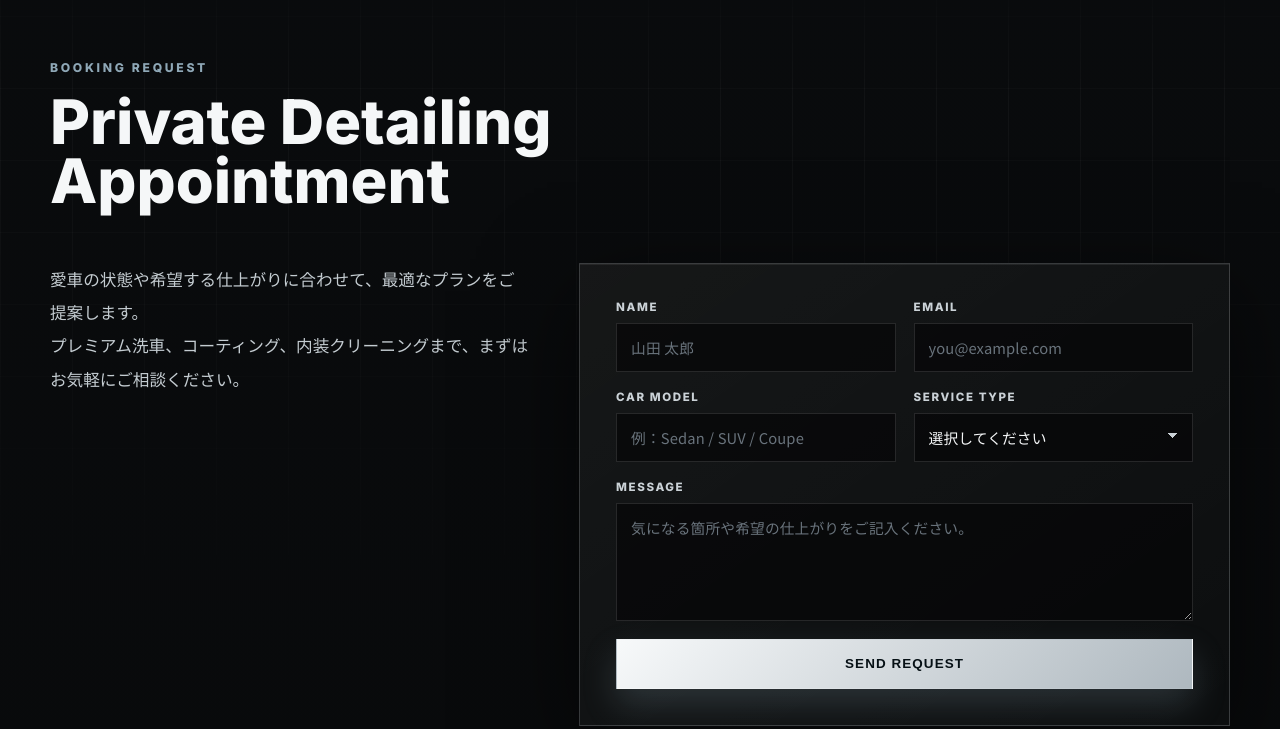
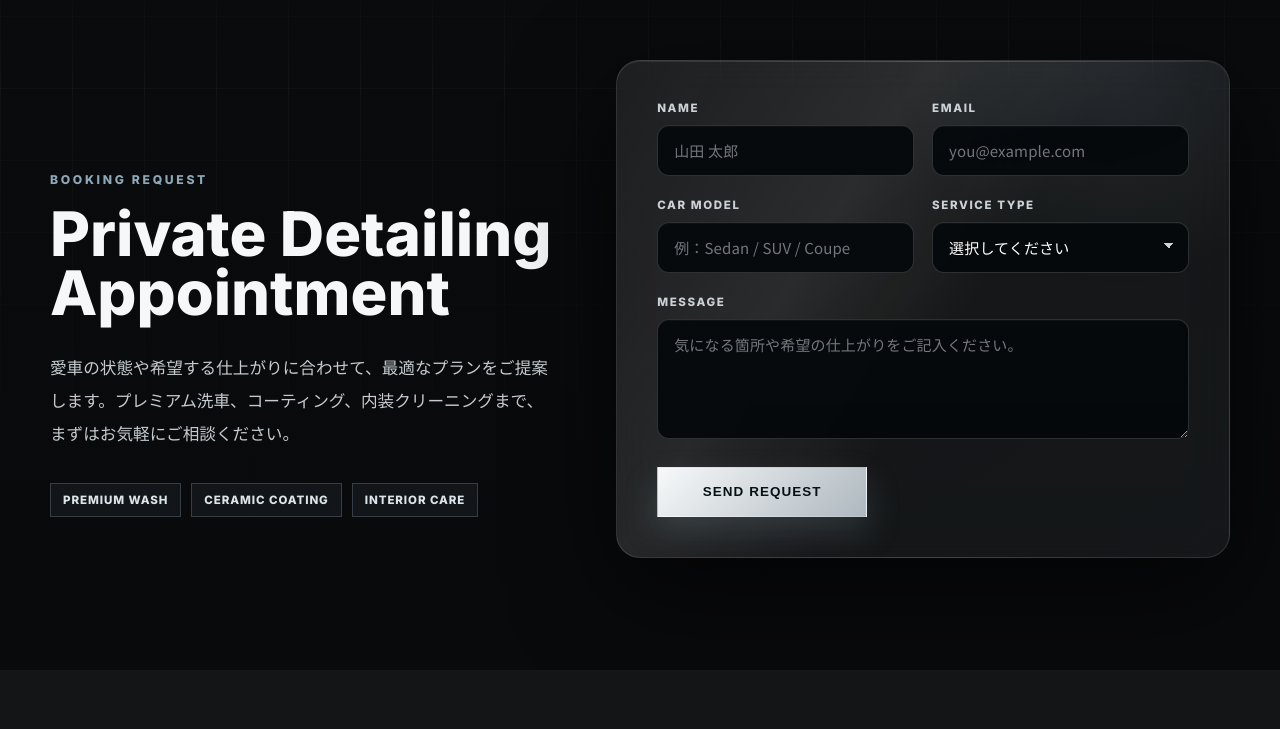
Before and after one commit to aicmode/BLACKLINE-DETAILING, a plain HTML site: page index.html in a window 1280 px wide. Shown: the part 5035-5764 px from the top of the page. Drawn offline with Linux system fonts and the light colour scheme.

Commit message:
Fix booking form layout

```diff
--- a/index.html
+++ b/index.html
@@ -247,15 +247,19 @@
       </section>
 
       <section class="booking section-dark" id="contact">
-        <div class="section-heading reveal">
-          <p class="eyebrow">Booking Request</p>
-          <h2>Private Detailing Appointment</h2>
-        </div>
         <div class="booking-layout">
-          <p class="booking-lead reveal">
-            愛車の状態や希望する仕上がりに合わせて、最適なプランをご提案します。<br />
-            プレミアム洗車、コーティング、内装クリーニングまで、まずはお気軽にご相談ください。
-          </p>
+          <div class="booking-copy reveal">
+            <p class="eyebrow">Booking Request</p>
+            <h2>Private Detailing Appointment</h2>
+            <p class="booking-lead">
+              愛車の状態や希望する仕上がりに合わせて、最適なプランをご提案します。プレミアム洗車、コーティング、内装クリーニングまで、まずはお気軽にご相談ください。
+            </p>
+            <div class="booking-tags" aria-label="Available services">
+              <span>Premium Wash</span>
+              <span>Ceramic Coating</span>
+              <span>Interior Care</span>
+            </div>
+          </div>
           <form class="booking-form reveal" aria-label="Booking request form" onsubmit="return false;">
             <div class="field">
               <label for="bk-name">Name</label>
--- a/style.css
+++ b/style.css
@@ -20,6 +20,7 @@
 
 html {
   scroll-behavior: smooth;
+  scroll-padding-top: 92px;
 }
 
 body {
@@ -966,38 +967,118 @@ h3 {
   position: relative;
   z-index: 1;
   display: grid;
-  grid-template-columns: minmax(0, 0.85fr) minmax(0, 1.15fr);
-  gap: 48px;
+  grid-template-columns: minmax(0, 0.9fr) minmax(0, 1.1fr);
+  gap: clamp(34px, 5vw, 72px);
   align-items: start;
 }
 
+.booking {
+  padding-bottom: 112px;
+}
+
+.booking-copy {
+  position: sticky;
+  top: 112px;
+}
+
+.booking-copy h2 {
+  max-width: 540px;
+}
+
 .booking-lead {
-  margin: 0;
+  max-width: 560px;
+  margin: 28px 0 0;
   color: #c4ccd1;
   font-family: "Noto Sans JP", sans-serif;
   font-size: 1.04rem;
   line-height: 2;
 }
 
+.booking-tags {
+  display: flex;
+  flex-wrap: wrap;
+  gap: 10px;
+  margin-top: 32px;
+}
+
+.booking-tags span {
+  padding: 9px 12px;
+  border: 1px solid rgba(143, 168, 183, 0.28);
+  color: #dce5e9;
+  background: rgba(143, 168, 183, 0.08);
+  font-size: 0.72rem;
+  font-weight: 800;
+  letter-spacing: 0.08em;
+  text-transform: uppercase;
+  backdrop-filter: blur(10px);
+}
+
 .booking-form {
+  position: relative;
   display: grid;
   grid-template-columns: repeat(2, 1fr);
-  gap: 18px;
-  padding: 36px;
-  border: 1px solid rgba(203, 210, 215, 0.22);
+  gap: 22px 18px;
+  overflow: hidden;
+  padding: clamp(32px, 4vw, 40px);
+  border: 1px solid rgba(255, 255, 255, 0.12);
+  border-radius: 24px;
   background:
-    linear-gradient(145deg, rgba(255, 255, 255, 0.05), rgba(255, 255, 255, 0.012)),
-    rgba(10, 12, 14, 0.85);
+    linear-gradient(122deg, transparent 0%, rgba(255, 255, 255, 0.08) 34%, transparent 55%),
+    linear-gradient(145deg, rgba(255, 255, 255, 0.052), rgba(255, 255, 255, 0.018) 52%, rgba(143, 168, 183, 0.04)),
+    rgba(255, 255, 255, 0.03);
   box-shadow:
     inset 0 1px 0 rgba(255, 255, 255, 0.07),
-    var(--shadow);
+    0 32px 100px rgba(0, 0, 0, 0.64);
   backdrop-filter: blur(18px);
+  transition: border-color 240ms ease, box-shadow 240ms ease, transform 240ms ease;
+}
+
+.booking-form::before,
+.booking-form::after {
+  position: absolute;
+  pointer-events: none;
+  content: "";
+}
+
+.booking-form::before {
+  inset: 0;
+  border-radius: inherit;
+  background:
+    linear-gradient(90deg, transparent, rgba(245, 247, 248, 0.14), transparent) top / 100% 1px no-repeat,
+    radial-gradient(circle at 82% 0%, rgba(143, 168, 183, 0.12), transparent 32%);
+}
+
+.booking-form::after {
+  inset: -50% auto -50% -64%;
+  width: 42%;
+  background: linear-gradient(105deg, transparent, rgba(255, 255, 255, 0.1), transparent);
+  opacity: 0;
+  transform: skewX(-12deg);
+  transition: opacity 260ms ease, transform 680ms ease;
+}
+
+.booking-form:hover,
+.booking-form:focus-within {
+  border-color: rgba(203, 210, 215, 0.24);
+  box-shadow:
+    inset 0 1px 0 rgba(255, 255, 255, 0.1),
+    0 34px 110px rgba(0, 0, 0, 0.68),
+    0 0 34px rgba(143, 168, 183, 0.08);
+}
+
+.booking-form:hover::after,
+.booking-form:focus-within::after {
+  opacity: 1;
+  transform: translateX(420%) skewX(-12deg);
 }
 
 .field {
+  position: relative;
+  z-index: 1;
   display: flex;
   flex-direction: column;
-  gap: 9px;
+  gap: 10px;
+  min-width: 0;
 }
 
 .field-full {
@@ -1016,23 +1097,34 @@ h3 {
 .field select,
 .field textarea {
   width: 100%;
-  padding: 13px 14px;
-  border: 1px solid var(--line);
-  color: var(--text);
-  background: rgba(5, 6, 7, 0.66);
+  min-height: 50px;
+  padding: 14px 16px;
+  border: 1px solid rgba(255, 255, 255, 0.16);
+  border-radius: 12px;
+  outline: none;
+  color: #fff;
+  background-color: rgba(5, 8, 10, 0.9);
   font-family: "Noto Sans JP", "Inter", sans-serif;
-  font-size: 0.92rem;
+  font-size: 15px;
   letter-spacing: 0.01em;
-  transition: border-color 220ms ease, box-shadow 220ms ease, background 220ms ease;
+  box-shadow: inset 0 1px 0 rgba(255, 255, 255, 0.035);
+  transition: border-color 220ms ease, box-shadow 220ms ease, background-color 220ms ease;
+}
+
+.field input,
+.field textarea {
+  appearance: none;
 }
 
 .field textarea {
-  min-height: 118px;
+  min-height: 120px;
   resize: vertical;
 }
 
 .field select {
   appearance: none;
+  color-scheme: dark;
+  background-color: rgba(5, 8, 10, 0.9);
   background-image:
     linear-gradient(45deg, transparent 50%, var(--metal) 50%),
     linear-gradient(135deg, var(--metal) 50%, transparent 50%);
@@ -1046,7 +1138,7 @@ h3 {
 
 .field input::placeholder,
 .field textarea::placeholder {
-  color: var(--dim);
+  color: rgba(164, 173, 180, 0.68);
 }
 
 .field input:hover,
@@ -1058,10 +1150,12 @@ h3 {
 .field input:focus,
 .field select:focus,
 .field textarea:focus {
-  outline: none;
-  border-color: rgba(143, 168, 183, 0.6);
-  background: rgba(5, 6, 7, 0.82);
-  box-shadow: 0 0 0 3px rgba(143, 168, 183, 0.16);
+  border-color: rgba(203, 210, 215, 0.72);
+  background-color: rgba(5, 8, 10, 0.96);
+  box-shadow:
+    inset 0 1px 0 rgba(255, 255, 255, 0.05),
+    0 0 0 3px rgba(143, 168, 183, 0.16),
+    0 0 24px rgba(143, 168, 183, 0.12);
 }
 
 .field select option {
@@ -1070,11 +1164,22 @@ h3 {
 }
 
 .booking-submit {
+  position: relative;
+  z-index: 1;
   grid-column: 1 / -1;
-  width: 100%;
+  justify-self: start;
+  min-width: 210px;
+  margin-top: 6px;
+}
+
+.booking-submit:hover {
+  box-shadow:
+    0 18px 40px rgba(143, 168, 183, 0.28),
+    0 0 26px rgba(245, 247, 248, 0.16);
 }
 
 .cta {
+  padding-top: 104px;
   text-align: center;
 }
 
@@ -1192,6 +1297,11 @@ h3 {
     grid-template-columns: 1fr;
     gap: 34px;
   }
+
+  .booking-copy {
+    position: relative;
+    top: auto;
+  }
 }
 
 @media (max-width: 720px) {
@@ -1291,7 +1401,29 @@ h3 {
 
   .booking-form {
     grid-template-columns: 1fr;
-    padding: 22px;
+    padding: 24px;
+    border-radius: 20px;
+  }
+
+  .booking {
+    padding-bottom: 92px;
+  }
+
+  .booking-lead {
+    margin-top: 22px;
+    font-size: 0.98rem;
+  }
+
+  .booking-tags {
+    display: grid;
+    grid-template-columns: 1fr;
+    margin-top: 26px;
+  }
+
+  .booking-submit {
+    width: 100%;
+    min-width: 0;
+    justify-self: stretch;
   }
 
   .paint-panel {
```
